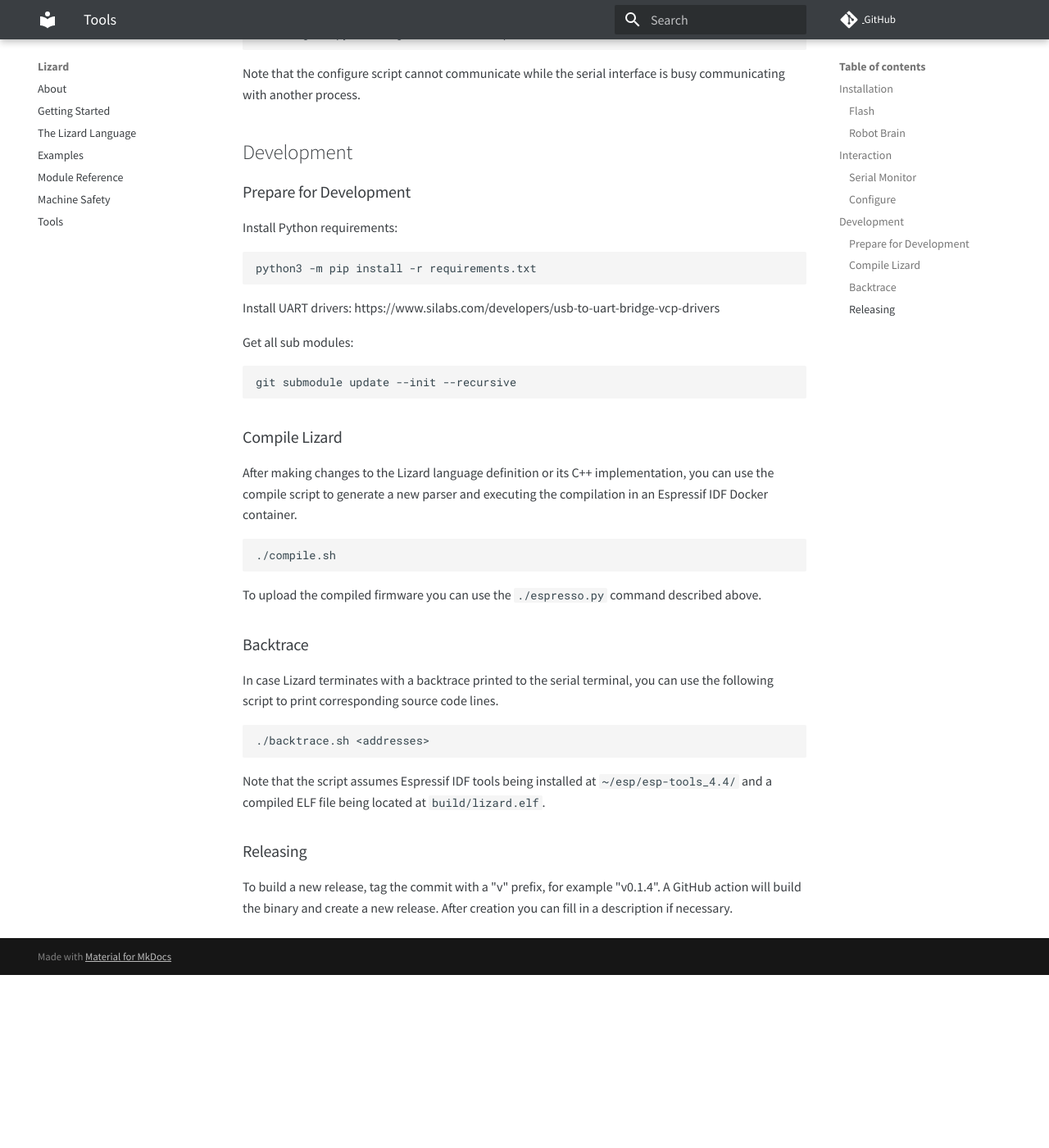
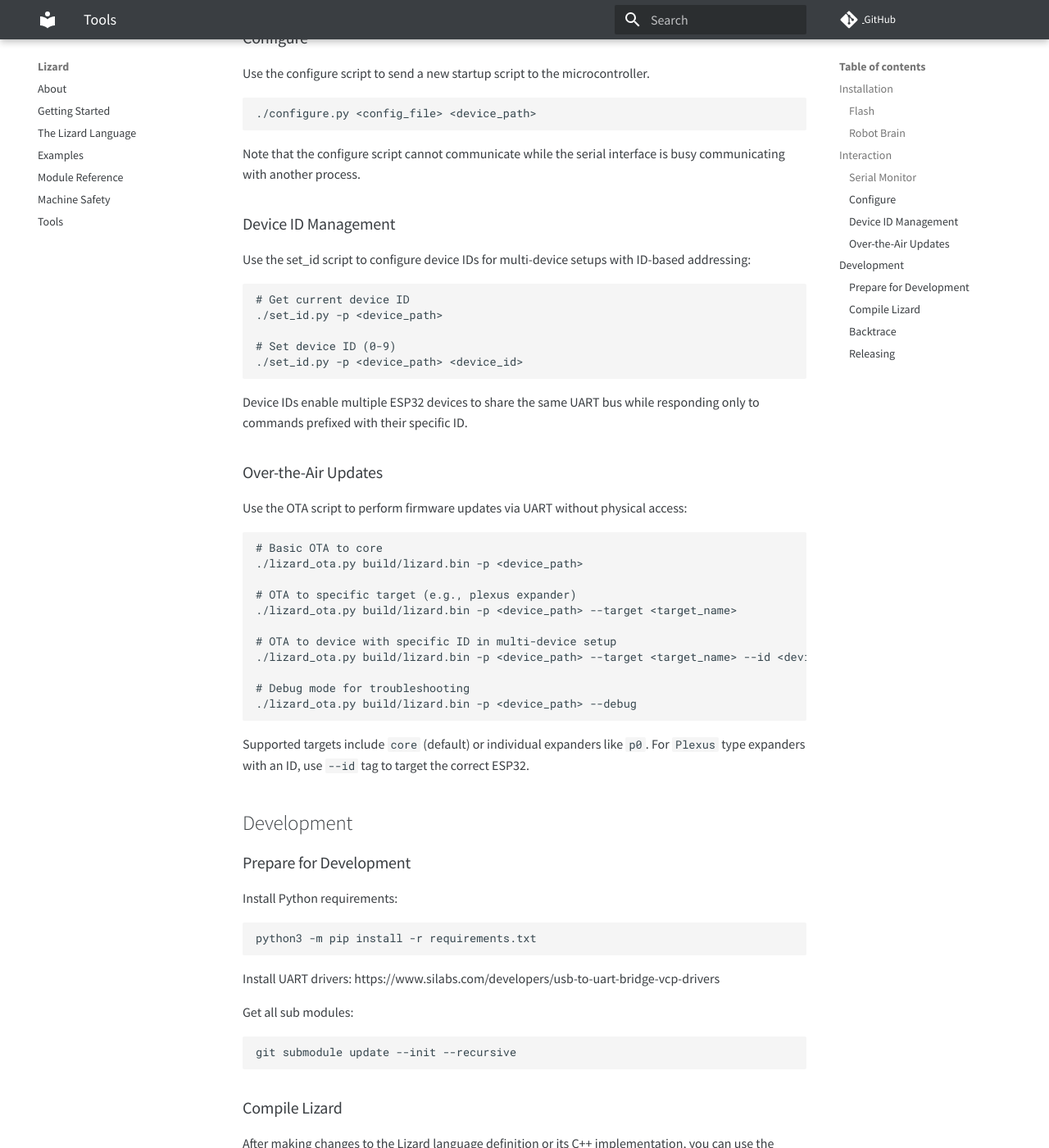
Before and after one commit to zauberzeug/lizard, an MkDocs documentation site: the page built from docs/tools.md, in a window 1280 px wide and 1400 px high, scrolled down 1062 px. Shown: the whole window at 82% size. Built offline with MkDocs 1.6.1 and Material for MkDocs 9.7.7, drawn with Linux system fonts in a browser that asks for light colours; comment, search, counter and statistics services are not loaded; before the commit the page ends 2251 px from its top, so only the background shows below that; some of the changed text lies outside the part shown.

Commit message:
updated module reference and tools

````diff
--- a/docs/tools.md
+++ b/docs/tools.md
@@ -12,6 +12,12 @@ sudo ./espresso.py flash -d <device_path>
 
 Note that flashing may require root access (hence the sudo).
 The command also does not work while the serial interface is busy communicating with another process.
+
+Use the `--reset-ota` flag to reset the OTA partition to OTA 0 after flashing:
+
+```bash
+sudo ./espresso.py flash -d <device_path> --reset-ota
+```
 
 ### Robot Brain
 
@@ -45,6 +51,40 @@ Use the configure script to send a new startup script to the microcontroller.
 ```
 
 Note that the configure script cannot communicate while the serial interface is busy communicating with another process.
+
+### Device ID Management
+
+Use the set_id script to configure device IDs for multi-device setups with ID-based addressing:
+
+```bash
+# Get current device ID
+./set_id.py -p <device_path>
+
+# Set device ID (0-9)
+./set_id.py -p <device_path> <device_id>
+```
+
+Device IDs enable multiple ESP32 devices to share the same UART bus while responding only to commands prefixed with their specific ID.
+
+### Over-the-Air Updates
+
+Use the OTA script to perform firmware updates via UART without physical access:
+
+```bash
+# Basic OTA to core
+./lizard_ota.py build/lizard.bin -p <device_path>
+
+# OTA to specific target (e.g., plexus expander)
+./lizard_ota.py build/lizard.bin -p <device_path> --target <target_name>
+
+# OTA to device with specific ID in multi-device setup
+./lizard_ota.py build/lizard.bin -p <device_path> --target <target_name> --id <device_id>
+
+# Debug mode for troubleshooting
+./lizard_ota.py build/lizard.bin -p <device_path> --debug
+```
+
+Supported targets include `core` (default) or individual expanders like `p0`. For `Plexus` type expanders with an ID, use `--id` tag to target the correct ESP32.
 
 ## Development
 
````
Also changed, not shown: docs/module_reference.md (+2 -1 lines).
